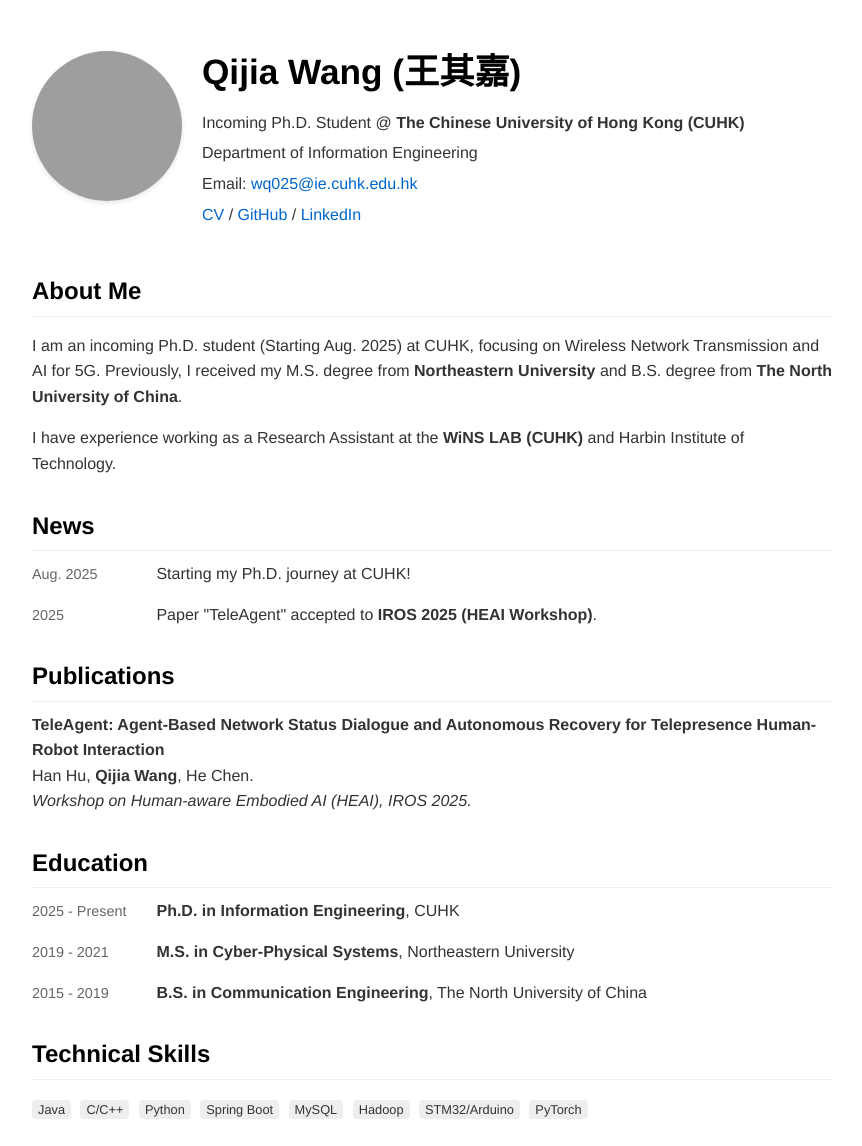
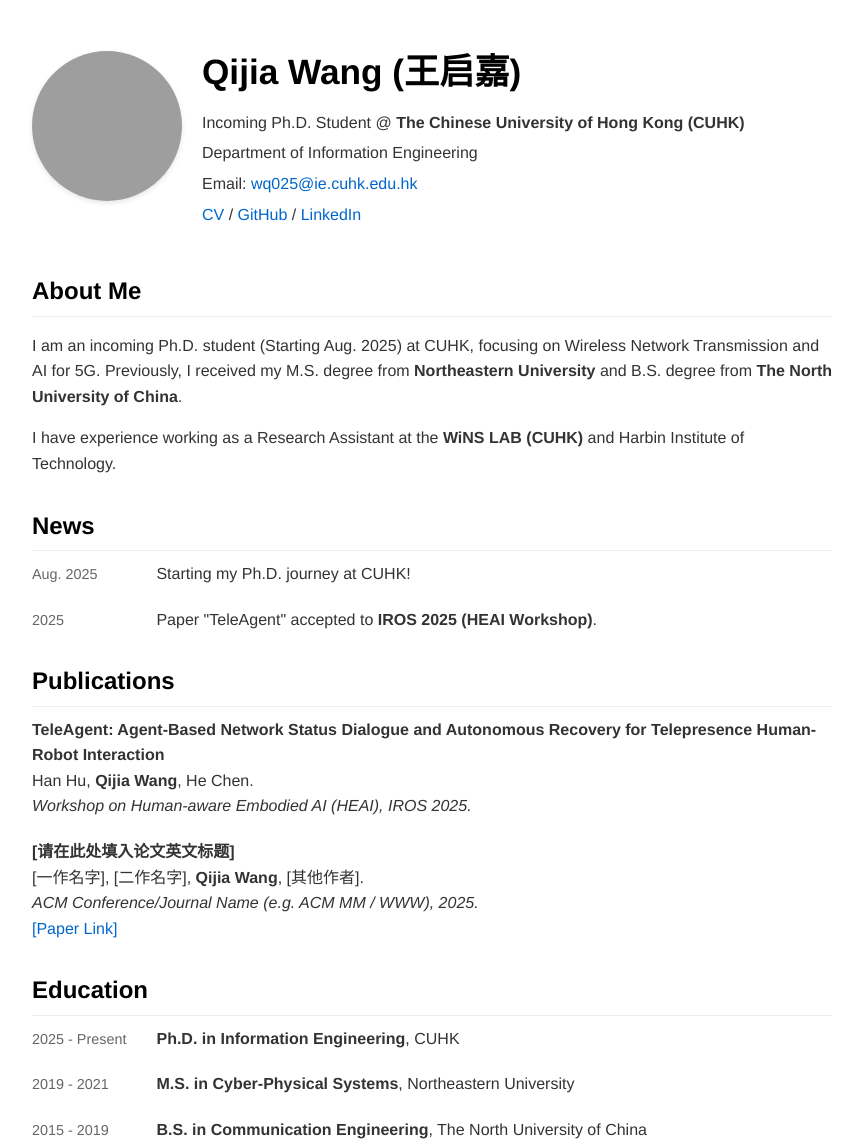
Before and after one commit to junglej/junglej.github.io, a plain HTML site: page index.html in a window 1280 px wide. Shown: the top 1146 px of the page, without its empty margins (208-1070 px from the left). Drawn offline with Linux system fonts and the light colour scheme; grey boxes are pictures that could not be loaded.

Commit message:
Update index.html

```diff
--- a/index.html
+++ b/index.html
@@ -22,7 +22,7 @@
         .header img { width: 150px; height: 150px; border-radius: 50%; object-fit: cover; box-shadow: 0 2px 5px rgba(0,0,0,0.1); }
         .info { flex: 1; }
         .info p { margin: 5px 0; }
-        .section-item { margin-bottom: 15px; }
+        .section-item { margin-bottom: 20px; }
         .date { color: #666; font-size: 0.9em; min-width: 120px; display: inline-block; }
         .tag { background: #eee; padding: 2px 6px; border-radius: 4px; font-size: 0.8em; margin-right: 5px; }
 
@@ -37,10 +37,10 @@
 
     <!-- 个人信息头部 -->
     <div class="header">
-        <!-- 这里的图片稍后替换，目前用占位符 -->
+        <!-- 这里的图片稍后替换，确保文件名是 profile.png -->
         <img src="https://github.com/junglej.png" alt="Qijia Wang">
         <div class="info">
-            <h1>Qijia Wang (王其嘉)</h1>
+            <h1>Qijia Wang (王启嘉)</h1>
             <p>Incoming Ph.D. Student @ <strong>The Chinese University of Hong Kong (CUHK)</strong></p>
             <p>Department of Information Engineering</p>
             <p>Email: <a href="mailto:wq025@ie.cuhk.edu.hk">wq025@ie.cuhk.edu.hk</a></p>
@@ -78,12 +78,22 @@
     <!-- 发表论文 -->
     <section>
         <h2>Publications</h2>
+
+        <!-- 文章 1: TeleAgent -->
         <div class="section-item">
             <strong>TeleAgent: Agent-Based Network Status Dialogue and Autonomous Recovery for Telepresence Human-Robot Interaction</strong><br>
             Han Hu, <strong>Qijia Wang</strong>, He Chen.<br>
-            <em>Workshop on Human-aware Embodied AI (HEAI), IROS 2025.</em><br>
-            <!-- 稍后有了PDF链接可以在这里加上 <a href="#">[PDF]</a> -->
+            <em>Workshop on Human-aware Embodied AI (HEAI), IROS 2025.</em>
         </div>
+
+        <!-- 文章 2: ACM 新文章 (请修改下方的标题和作者) -->
+        <div class="section-item">
+            <strong>[请在此处填入论文英文标题]</strong><br>
+            [一作名字], [二作名字], <strong>Qijia Wang</strong>, [其他作者].<br>
+            <em>ACM Conference/Journal Name (e.g. ACM MM / WWW), 2025.</em><br>
+            <a href="https://dl.acm.org/doi/10.1145/3770699">[Paper Link]</a>
+        </div>
+
     </section>
 
     <!-- 教育经历 -->
```
